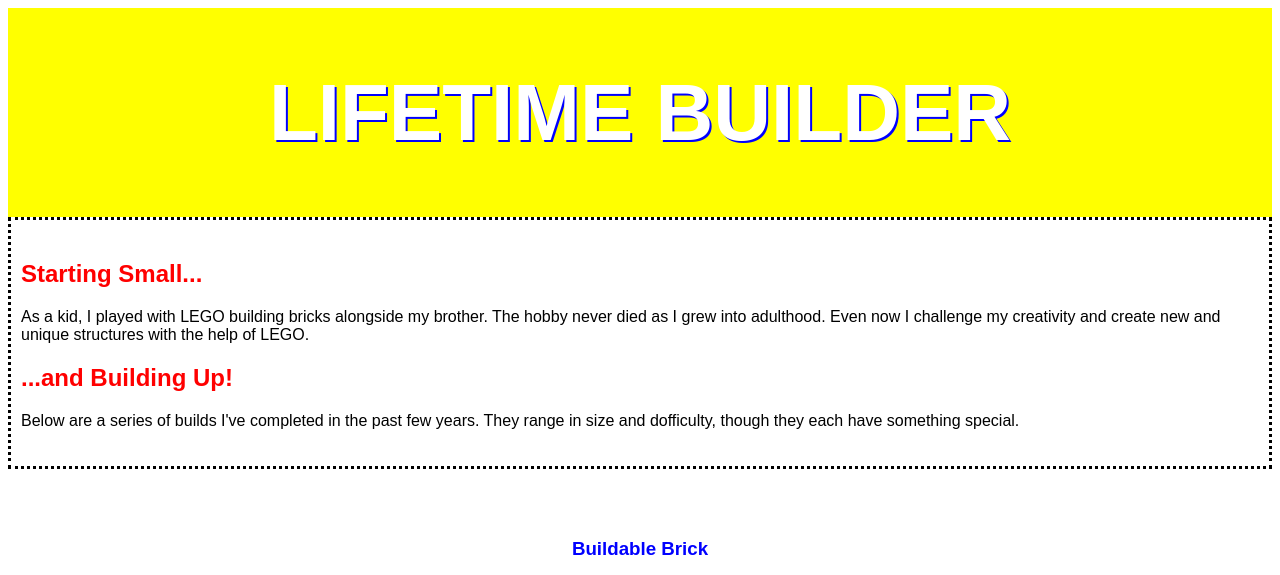
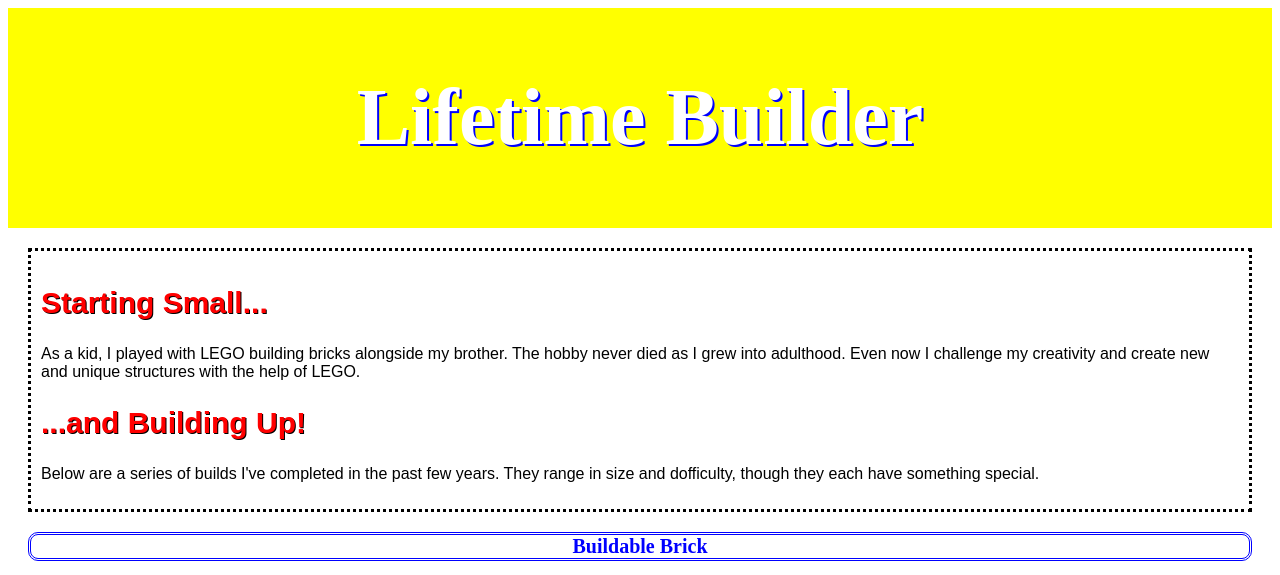
Before and after one commit to LC101-May-2021/assignment-4-html-me-something-ShannonB320, a website: page index.html in a window 1280 px wide. Shown: the top 575 px of the page. Drawn offline with Linux system fonts and the light colour scheme.

Commit message:
Some beautification

```diff
--- a/index.html
+++ b/index.html
@@ -5,7 +5,7 @@
    </head>
    <body>
       <header>
-         <h1>LIFETIME BUILDER</h1>
+         <h1>Lifetime Builder</h1>
       </header>
       <main>
          <article class="info">
@@ -20,55 +20,46 @@
                   <img src="images\01 V Red Lego Brick.jpg" alt="Buildable Brick" title="A brick made of bricks!" height="400px">
                </div>
                <p class="buildDescription">This is a small set that LEGO gave out to customers as a promotional item. They are available in several colors and this one is the classic 2x4 Red Brick. It's a simple build, but charming!</p>
-
             <h3 class="buildTitle">Amelia Earhart</h3>
                <div class="image">
                   <img src="images\02 H Amelia Earhart.jpg" alt="Amelia Earhart" title="A small replica of a big trailblazer." width="400px">
                </div>
                <p class="buildDescription">This set was also a promotional item and actually replicates the exhibit of Amelia Earhart in the Smithsonian Institution's National Air and Space Museum. It was released during the celebration of International Women's Day 2021.</p>
-
             <h3 class="buildTitle">Bonsai Tree</h3>
                <div class="image">
                   <img src="images\03 H Bonsai Tree.jpg" alt="Bonsai Tree" title="These leaves change with the season!" width="400px">
                </div>
                <p class="buildDescription">This set is from the project line designed especially for adults: Creator Expert. It comes with 2 possible builds: green leaves for summer or pink leaves for spring. My favorite quirk of this set is that the cherry blossoms are made using 101 of the LEGO frog piece, molded using pink plastic instead of green.</p>
-
             <h3 class="buildTitle">D-O</h3>
                <div class="image">
                   <img src="images\04 V D-O.jpg" alt="D-O" title="Droids are a human's best friend!" height="400px">
                </div>
                <p class="buildDescription">This set is a sculpture of a new droid character that debuted in Star Wars: The Rise of Skywalker. To replicate the droid, this build has lots of moving parts including posable antennae and a head that tilts and spins.</p>
-
             <h3 class="buildTitle">Volkswagen Beetle</h3>
                <div class="image">
                   <img src="images\05 H VW Beetle.jpg" alt="Volkswagen Beetle" title="Surf's up!" width="400px">
                </div>
                <p class="buildDescription">This set is just one in a series LEGO produces of classic car models. This one is inspired by VW Beetles in the 1960's with working doors, wheels, mirrors, and seats as well as a trunk you can pack with items ready for a beach trip!</p>
-
             <h3 class="buildTitle">Dinosaur Fossils</h3>
                <div class="image">
                   <img src="images\06 H Dinosaur Fossils.jpg" alt="Dinosaur Fossils" title="Fossilized Lego sapiens for scale." width="400px">
                </div>
                <p class="buildDescription">This set displays museum-style builds of a Tyrannosaurus rex, Triceratops, and Pteranodon built in a 1:32 scale to the real deal. While it is called "Dinosaur Fossils," it <em>technically</em> makes 2 dinosaurs and 1 pterosaur reptile... but who's counting?</p>
-
             <h3 class="buildTitle">The Upside Down</h3>
                <div class="image">
                   <img src="images\07 H Upside Down.jpg" alt="The Upside Down" title="Roll for initiative!" width="400px">
                </div>
                <p class="buildDescription">If you are familiar with the Netflix original series <em>Stranger Things</em>, you will already recognize this set! This unique scene depicts Hawkins, Indiana above and the terrifying Upside Down below. Once built, the model can fully flip over and be displayed with either scene on top.</p>
-
             <h3 class="buildTitle">Haunted House</h3>
                <div class="image">
                   <img src="images\08 H Haunted House.jpg" alt="Haunted House" title="BOO!" width="400px">
                </div>
                <p class="buildDescription">This is one of my favorite sets! The Haunted House opens up with eclectic details inside and out. Along with a spooky cast of characters, it depicts a scary, free&#8209;falling amusement park ride that lets your minifigs travel up the central elevator and them plummet back to Earth.</p>
-
             <h3 class="buildTitle">Diagon Alley</h3>
                <div class="image">
                   <img src="images\09 H Diagon Alley.jpg" alt="Diagon Alley" title="Have a stay at the Leaky Cauldron!" width="400px">
                </div>
                <p class="buildDescription">This set is a 4&#8209;part build that brings the various businesses and characters of <em>Harry Potter</em> to life. Displayed here are the front facades of each Diagon Alley store, but behind each are full interiors as well. This is my second-largest set at 5,544 pieces.</p>
-
             <h3 class="buildTitle">Hogwarts Castle</h3>
                <div class="image">
                   <img src="images\10 H Hogwarts.jpg" alt="Hogwarts Castle" title="Yer a wizard, Harry!" width="700px">
--- a/styles.css
+++ b/styles.css
@@ -5,16 +5,18 @@ body {
 }
 
 header {
+    height: 200px;
+    background: yellow;
     text-align: center;
+    font-family: "Lucida Handwriting";
+    color: white;
     text-shadow: 2px 2px blue;
     font-size: 40px;
-    color: white;
-    background-color: yellow;
-    padding: 5px;
+    padding: 10px;
 }
 
 article {
-    padding: 50px;
+    margin: 20px;
 }
 
 ul {
@@ -23,12 +25,17 @@ ul {
 
 .info{
     border-style: dotted;
-    padding: 20px 10px;
+    padding: 10px;
 }
 
 .buildTitle {
     color: blue;
+    font-family: "Lucida Handwriting";
+    font-size: 20px;
     text-align: center;
+    border-style: double;
+    border-color: blue;
+    border-radius: 10px;
 }
 
 .buildDescription {
@@ -45,8 +52,11 @@ ul {
 
 #mainHeading {
     color: red;
+    font-size: 30px;
+    text-shadow: 1px 1px black;
 }
 
 #footerHeading {
     color: green;
+    font-family: "Lucida Handwriting";
 }
```
Lines whose indentation alone changed are shown as unchanged.
